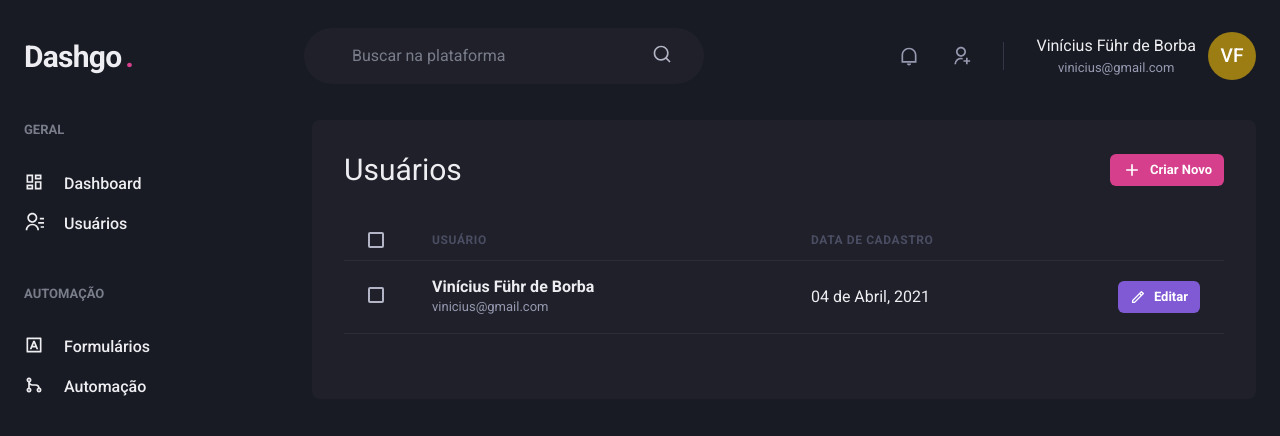
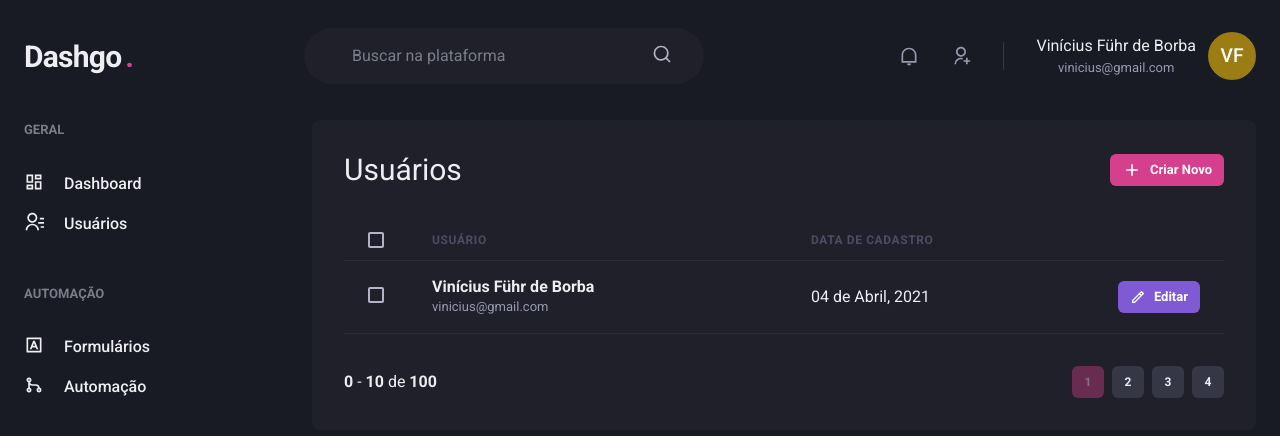
Before and after one commit to ViniciusFuhrBorba/dashgo, a Next.js app: page /users in a window 1280 px wide. Shown: the top 436 px of the page. Built offline with nearby package versions, Linux system fonts and the light colour scheme.

Commit message:
Pagination Component and Form

```diff
--- /dev/null
+++ b/src/components/Pagination.tsx
@@ -0,0 +1,56 @@
+import { Box, Button, Stack } from "@chakra-ui/react";
+
+export function Pagination() {
+  return (
+    <Stack
+      direction="row"
+      mt="8"
+      justify="space-between"
+      align="center"
+      spacing="6"
+    >
+      <Box>
+        <strong>0</strong> - <strong>10</strong> de <strong>100</strong>
+      </Box>
+      <Stack direction="row" spacing="2">
+        <Button
+          size="sm"
+          fontSize="xs"
+          w="4"
+          colorScheme="pink"
+          disabled
+          _disable={{ bgColor: "pink.500", cursor: "default" }}
+        >
+          1
+        </Button>
+        <Button
+          size="sm"
+          fontSize="xs"
+          w="4"
+          bg="gray.700"
+          _hover={{ bg: "gray.500" }}
+        >
+          2
+        </Button>
+        <Button
+          size="sm"
+          fontSize="xs"
+          w="4"
+          bg="gray.700"
+          _hover={{ bg: "gray.500" }}
+        >
+          3
+        </Button>
+        <Button
+          size="sm"
+          fontSize="xs"
+          w="4"
+          bg="gray.700"
+          _hover={{ bg: "gray.500" }}
+        >
+          4
+        </Button>
+      </Stack>
+    </Stack>
+  );
+}
--- a/src/pages/users/index.tsx
+++ b/src/pages/users/index.tsx
@@ -1,27 +1,46 @@
-import {Box, Button, Checkbox, Flex, Heading, Icon, Table, Tbody, Td, Th, Thead, Tr, Text} from "@chakra-ui/react";
-import {Header} from "../../components/Header";
-import {Sidebar} from "../../components/Sidebar";
-import {RiAddLine, RiPencilLine} from "react-icons/ri";
+import {
+  Box,
+  Button,
+  Checkbox,
+  Flex,
+  Heading,
+  Icon,
+  Table,
+  Tbody,
+  Td,
+  Th,
+  Thead,
+  Tr,
+  Text,
+} from "@chakra-ui/react";
+import { Header } from "../../components/Header";
+import { Sidebar } from "../../components/Sidebar";
+import { RiAddLine, RiPencilLine } from "react-icons/ri";
+import { Pagination } from "../../components/Pagination";
 
-export default function UserList(){
+export default function UserList() {
   return (
     <Box>
-            <Header/>
+      <Header />
 
       <Flex w="100%" my="6" maxWidth={1480} mx="auto" px="6">
-
         <Sidebar />
 
         <Box flex="1" borderRadius={8} bg="gray.800" p="8">
+          <Flex mb="8" justify="space-between" align="center">
+            <Heading size="lg" fontWeight="normal">
+              Usuários
+            </Heading>
 
-                    <Flex mb="8" justify="space-between" align="center">
-
-                        <Heading size="lg" fontWeight="normal">Usuários</Heading>
-
-                        <Button as="a" size="sm" fontSize="small" colorScheme="pink" leftIcon={<Icon as={RiAddLine} fontSize="20"/>} >
+            <Button
+              as="a"
+              size="sm"
+              fontSize="small"
+              colorScheme="pink"
+              leftIcon={<Icon as={RiAddLine} fontSize="20" />}
+            >
               Criar Novo
             </Button>
-
           </Flex>
 
           <Table colorScheme="whiteAlpha">
@@ -43,14 +62,20 @@ export default function UserList(){
                 <Td>
                   <Box>
                     <Text fontWeight="bold">Vinícius Führ de Borba</Text>
-                                        <Text fontSize="small" color="gray.300">vinicius@gmail.com</Text>
+                    <Text fontSize="small" color="gray.300">
+                      vinicius@gmail.com
+                    </Text>
                   </Box>
                 </Td>
+                <Td>04 de Abril, 2021</Td>
                 <Td>
-                                    04 de Abril, 2021
-                                </Td>
-                                <Td>
-                                    <Button as="a" size="sm" fontSize="small" colorScheme="purple" leftIcon={<Icon as={RiPencilLine} fontSize="16"/>} >
+                  <Button
+                    as="a"
+                    size="sm"
+                    fontSize="small"
+                    colorScheme="purple"
+                    leftIcon={<Icon as={RiPencilLine} fontSize="16" />}
+                  >
                     Editar
                   </Button>
                 </Td>
@@ -58,10 +83,9 @@ export default function UserList(){
             </Tbody>
           </Table>
 
+          <Pagination />
         </Box>
-
       </Flex>
-
     </Box>
   );
 }
```
Also changed, not shown: src/pages/_document.tsx (+13 -10 lines), src/pages/users/create.tsx (added, +56 -0 lines). Lines whose indentation alone changed are shown as unchanged.
